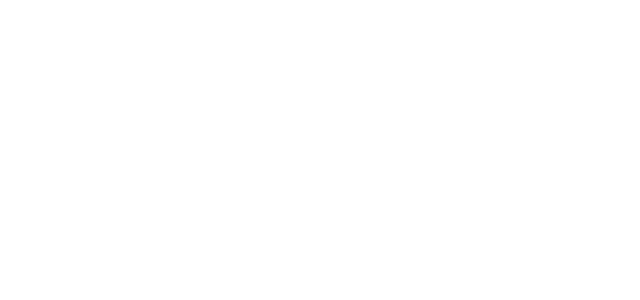
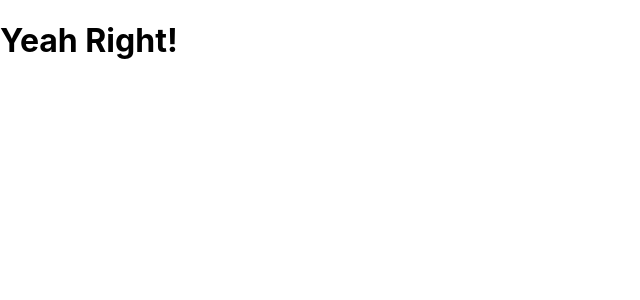
Before and after one commit to kbberker/Yeah-Right-Client, a React (Create React App) app: page / in a window 1280 px wide. Shown: the top 300 px of the page, without its empty margins (0-640 px from the left). Built offline with nearby package versions, Linux system fonts and the light colour scheme.

Commit message:
Add blank GameScreen and Button components

```diff
--- a/src/App.js
+++ b/src/App.js
@@ -3,7 +3,7 @@ import React, { Component } from 'react';
 class App extends Component {
   render() {
     return (
-      null
+      <h1>Yeah Right!</h1>
     )
   }
 }
```
Also changed, not shown: src/components/Button.js (added), src/components/GameScreen.js (added), src/logo.svg (deleted).
